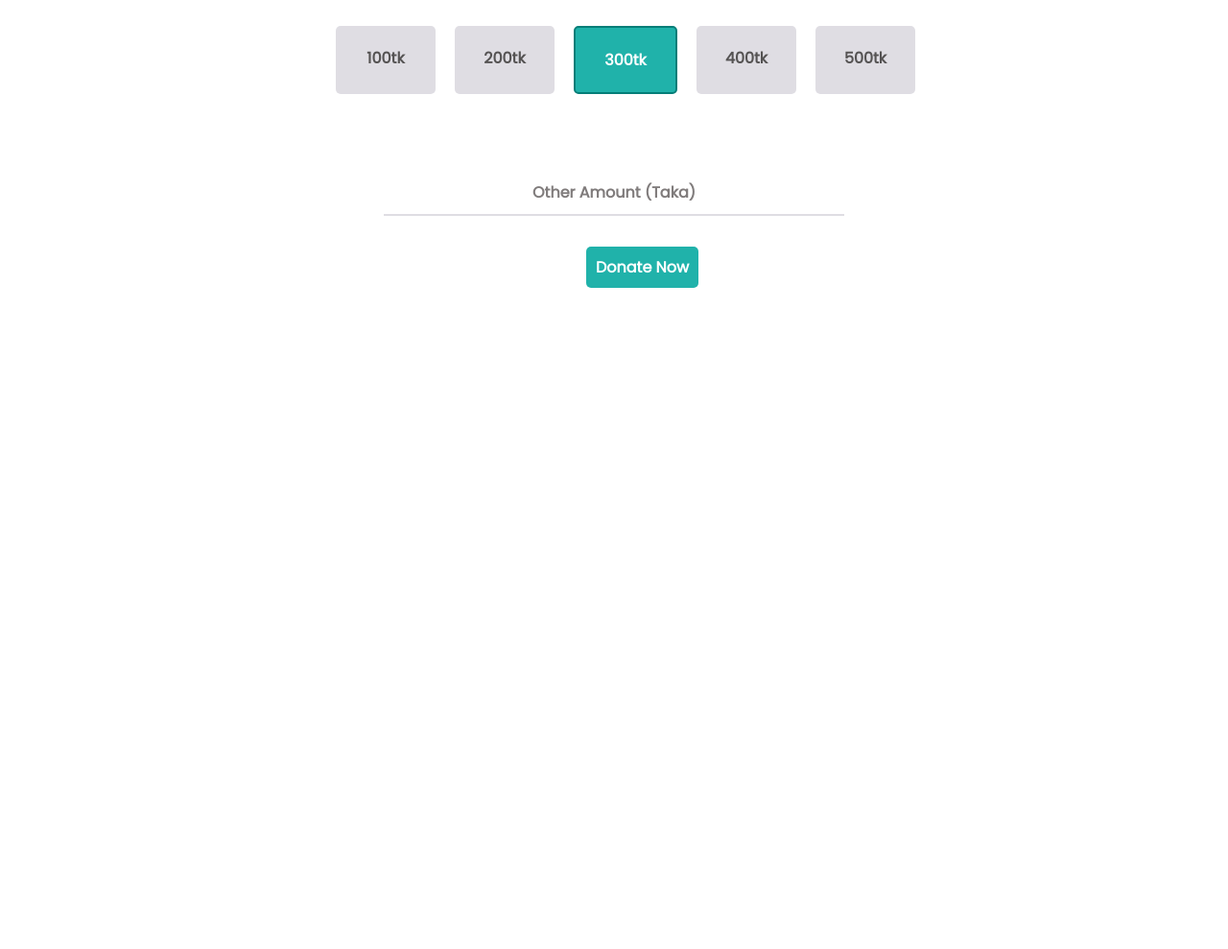
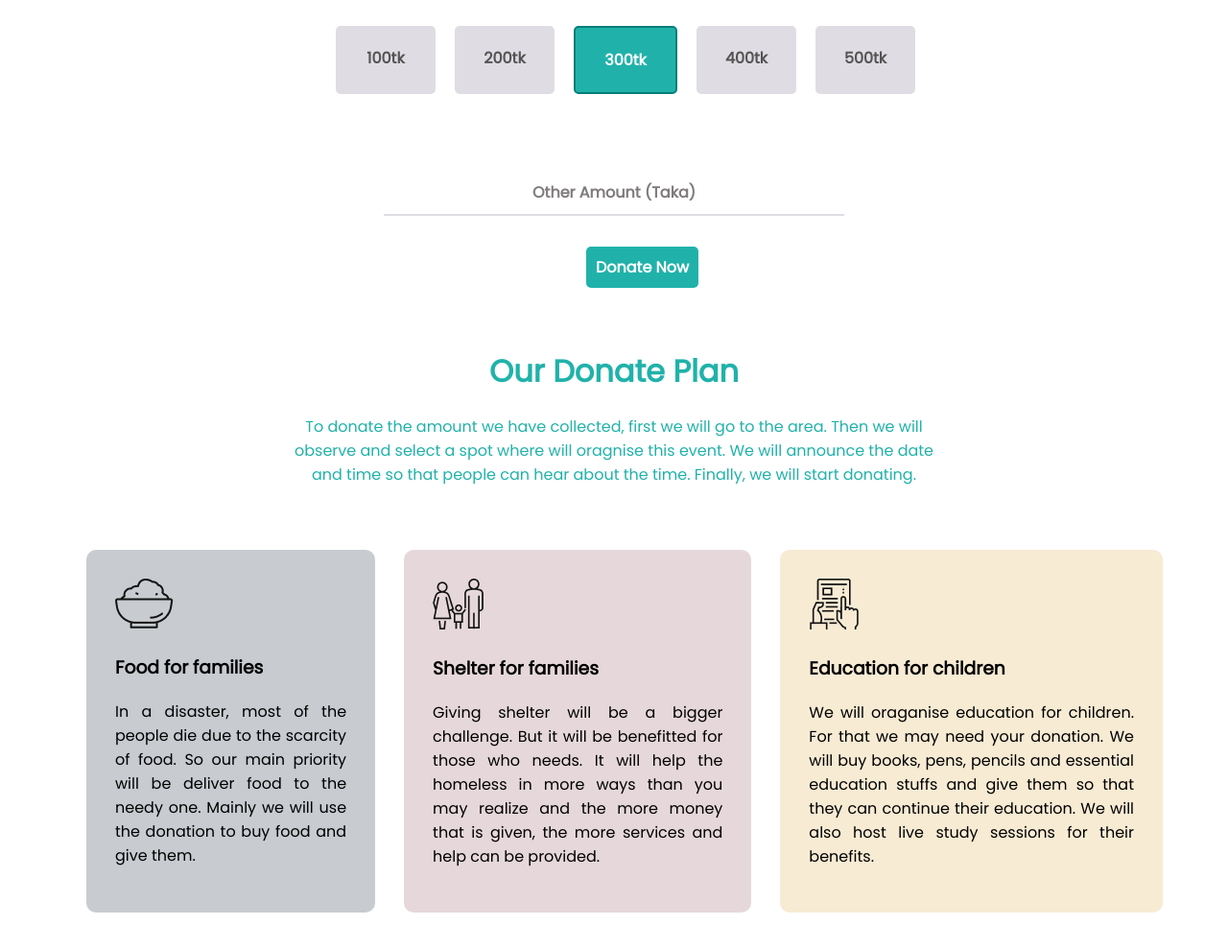
Before and after one commit to fferdous151/Assignment-1, a plain HTML site: page index.html in a window 1280 px wide. Shown: the part 768-1757 px from the top of the page at 96% size. Before the commit the page ends 1068 px from the top, so only its background shows below. Drawn offline with Linux system fonts and the light colour scheme.

Commit message:
third section

```diff
--- a/index.html
+++ b/index.html
@@ -21,7 +21,8 @@
             Helping others is thought to be one of the ways that people create, maintain, and strengthen their social
             connections. For example, volunteering and helping others can help us feel a sense of belonging, make new
             friends, and connect with our communities.
-        </p><br><br>
+        </p>
+        <br><br>
         <a class="button-1" href="http://">Donate Now</a>
     </div>
     <h1 class="header">Donate Today</h1>
@@ -45,8 +46,42 @@
             <p>500tk</p>
         </div>
     </section>
-    <p class="paragraph-2">Other Amount (Taka)</p><br>
+    <p class="paragraph-2">Other Amount (Taka)</p>
+    <br>
     <a class="button-1" href="http://">Donate Now</a>
+    <br><br><br>
+    <h1 class="header">Our Donate Plan</h1>
+    <p class="paragraph-1">To donate the amount we have collected, first we will go to the area. Then we will observe
+        and select a spot where will oragnise this event. We will announce the date and time so that people can hear
+        about the time. Finally, we will start donating.</p>
+    <br><br>
+    <section class="section-2 flex-1">
+        <div class="food">
+            <img src="images/food.png" alt="">
+            <h3 class="header-3">Food for families</h3>
+            <p class="paragraph-3">In a disaster, most of the people die due to the scarcity of food. So our main
+                priority will be deliver
+                food to the needy one. Mainly we will use the donation to buy food and give them.</p>
+        </div>
+        <div class="shelter">
+            <img src="images/shelter.png" alt="">
+            <h3 class="header-3">Shelter for families</h3>
+            <p class="paragraph-3">Giving shelter will be a bigger challenge. But it will be benefitted for those who
+                needs. It will help
+                the
+                homeless in more ways than you may realize and the more money that is given, the more services and help
+                can be provided.</p>
+        </div>
+        <div class="education">
+            <img src="images/Frame-1.png" alt="">
+            <h3 class="header-3">Education for children</h3>
+            <p class="paragraph-3">We will oraganise education for children. For that we may need your donation. We will
+                buy books, pens,
+                pencils and essential education stuffs and give them so that they can continue their education. We will
+                also host live study sessions for their benefits.</p>
+        </div>
+    </section>
+
 </body>
 
 </html>
--- a/style.css
+++ b/style.css
@@ -8,6 +8,14 @@ body {
     margin-bottom: 80px;
     text-align: center;
     margin-left: 340px;
+}
+
+.flex-1 {
+    display: flex;
+    margin-bottom: 80px;
+    margin-left: 90px;
+    margin-right: 140px;
+    width: 90%;
 }
 
 .div-1 {
@@ -39,6 +47,11 @@ body {
     padding-bottom: 10px;
     margin-left: 400px;
     margin-right: 400px;
+}
+
+.paragraph-3 {
+
+    text-align: justify;
 }
 
 .button-1 {
@@ -104,3 +117,24 @@ body {
     border-radius: 5px;
     font-weight: 700;
 }
+
+.food {
+    background-color: rgb(200, 203, 207);
+    padding: 30px;
+    margin-right: 30px;
+    border-radius: 10px;
+}
+
+.shelter {
+    background-color: rgb(230, 216, 218);
+    padding: 30px;
+    margin-right: 30px;
+    border-radius: 10px;
+}
+
+.education {
+    background-color: rgb(248, 235, 212);
+    padding: 30px;
+    margin-right: 30px;
+    border-radius: 10px;
+}
```
Also changed, not shown: images/Frame-1.png (added), images/food.png (added), images/shelter.png (added).
